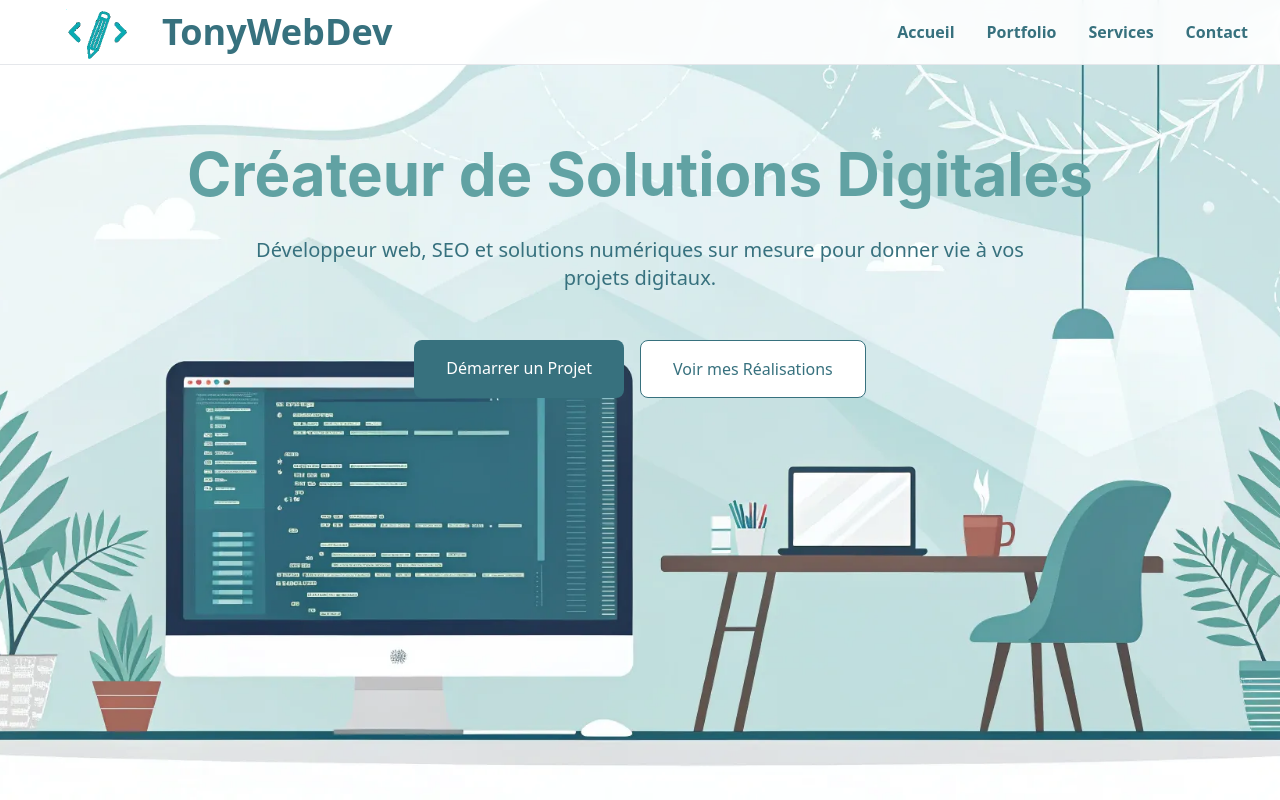
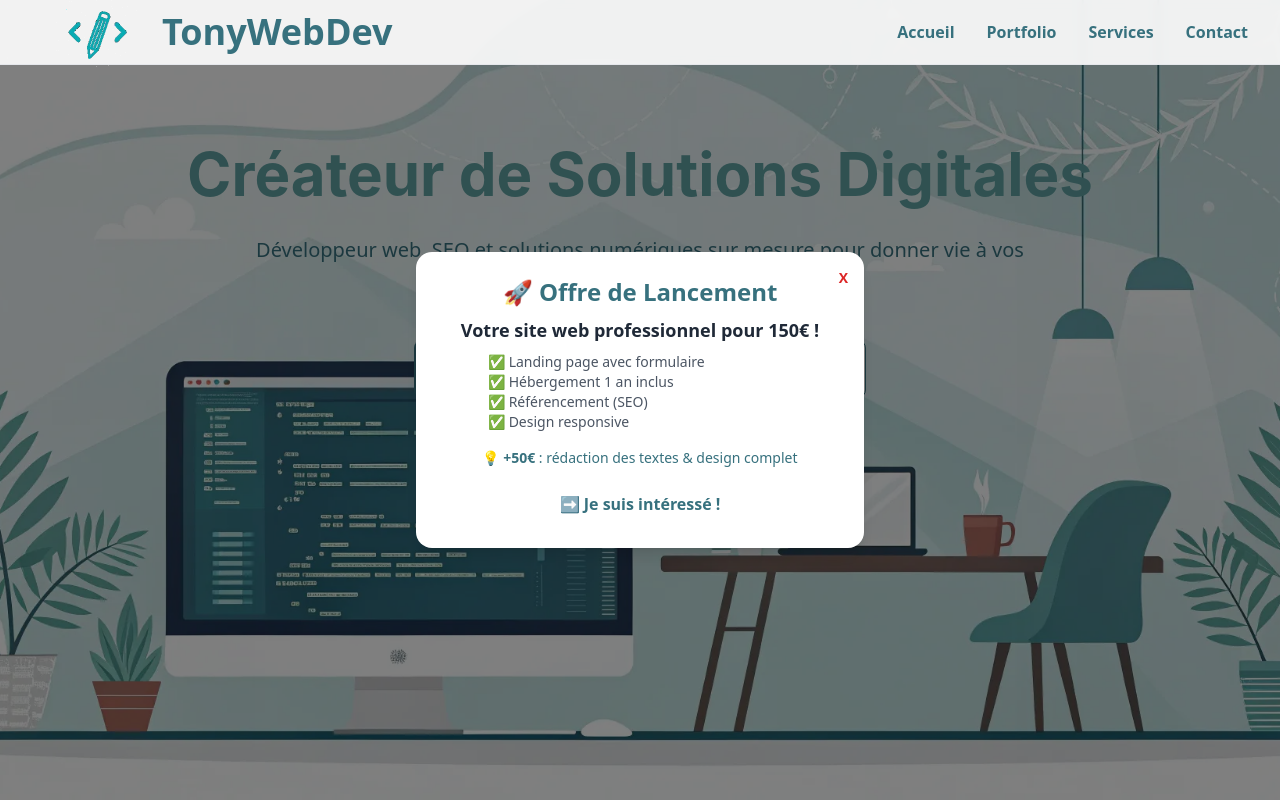
Before and after one commit to coolbrizz/MonPortfolio, a React (Vite) app: page /MonPortfolio/MonPortfolio in a window 1280 px wide. Shown: the top 800 px of the page. Built offline with nearby package versions, Linux system fonts and the light colour scheme.

Commit message:
ajout du popup offre de lancement

```diff
--- a/src/App.tsx
+++ b/src/App.tsx
@@ -1,7 +1,8 @@
 import React from "react";
 import { Menu, X, Code, Search, Settings } from "lucide-react";
-import { useState, useRef } from "react";
+import { useState, useRef, useEffect } from "react";
 import emailjs from "@emailjs/browser";
+import Popup from "./components/Popup"
 
 function App() {
   const [isMenuOpen, setIsMenuOpen] = useState(false);
@@ -27,6 +28,28 @@ function App() {
       [name]: value,
     }));
   };
+
+
+
+useEffect(() => {
+  const handler = () => {
+    const savedSubject = localStorage.getItem("contactSubject");
+    if (savedSubject) {
+      setFormData((prev) => ({
+        ...prev,
+        subject: savedSubject,
+      }));
+      localStorage.removeItem("contactSubject");
+    }
+  };
+
+  window.addEventListener("update-subject-from-popup", handler);
+
+  return () => {
+    window.removeEventListener("update-subject-from-popup", handler);
+  };
+}, []);
+
 
   const handleSubmit = (e: React.FormEvent) => {
     e.preventDefault();
@@ -77,7 +100,9 @@ function App() {
   };
 
   return (
+
     <div className="min-h-screen bg-white">
+      <Popup />
       {/* Navigation */}
       <nav className="fixed w-full bg-white/90 backdrop-blur-sm z-50 border-b">
         <div className="max-w-7xl mx-auto px-4 sm:px-6 lg:px-8">
@@ -372,13 +397,14 @@ function App() {
                 />
               </div>
                 <input
+                  id="subject"
+                  name="subject"
                   type="text"
-                name="subject"
                   value={formData.subject}
                   onChange={handleInputChange}
+                  className="border rounded px-4 py-3 w-full"
                   placeholder="Sujet"
                   required
-                className="w-full px-4 py-3 rounded-lg border border-gray-300 focus:ring-2 focus:ring-customBlue2 focus:border-transparent"
                 />
               <textarea
                 name="message"
--- /dev/null
+++ b/src/components/Popup.jsx
@@ -0,0 +1,62 @@
+import { useEffect, useState } from "react";
+
+export default function LaunchOfferPopup() {
+  const [showPopup, setShowPopup] = useState(true);
+
+
+  useEffect(() => {
+    const hasSeenPopup = localStorage.getItem("popupShown");
+    if (!hasSeenPopup) {
+      setShowPopup(true);
+      localStorage.setItem("popupShown", "true");
+    }
+  }, []);
+
+  if (!showPopup) return null;
+
+  const handleContactClick = () => {
+    localStorage.setItem("contactSubject", "Offre de lancement à 150€");
+    window.dispatchEvent(new Event("update-subject-from-popup"));
+
+    const contactSection = document.getElementById("contact");
+    if (contactSection) {
+      contactSection.scrollIntoView({ behavior: "smooth" });
+    }
+
+    setShowPopup(false);
+  };
+
+  return (
+    <div className="fixed top-0 left-0 w-full h-full bg-black bg-opacity-50 z-50 flex items-center justify-center px-4">
+      <div className="bg-white p-6 rounded-2xl shadow-lg max-w-md w-full text-center relative">
+      <button
+          onClick={() => setShowPopup(false)}
+          className="absolute top-4 right-4 text-sm text-red-600 hover:underline font-bold"
+        >
+          X
+        </button>
+        <h2 className="text-2xl font-bold mb-2">🚀 Offre de Lancement</h2>
+        <p className="mb-2 font-semibold text-lg text-gray-800">
+          Votre site web professionnel pour{" "}
+          <span className="text-primary">150€</span> !
+        </p>
+        <ul className="text-sm text-left text-gray-600 mb-4 pl-12">
+          <li>✅ Landing page avec formulaire</li>
+          <li>✅ Hébergement 1 an inclus</li>
+          <li>✅ Référencement (SEO)</li>
+          <li>✅ Design responsive</li>
+        </ul>
+        <p className="text-sm mb-4">
+          💡 <strong>+50€</strong> : rédaction des textes & design complet
+        </p>
+
+        <button
+          onClick={handleContactClick}
+          className=" text-customBlue font-semibold px-6 py-2  hover:font-bold hover:text-customBlue2"
+        >
+         ➡️ Je suis intéressé !
+        </button>
+      </div>
+    </div>
+  );
+}
```
Also changed, not shown: 1 other file (tests, documents, lock files or other folders). Lines whose indentation alone changed are shown as unchanged.
